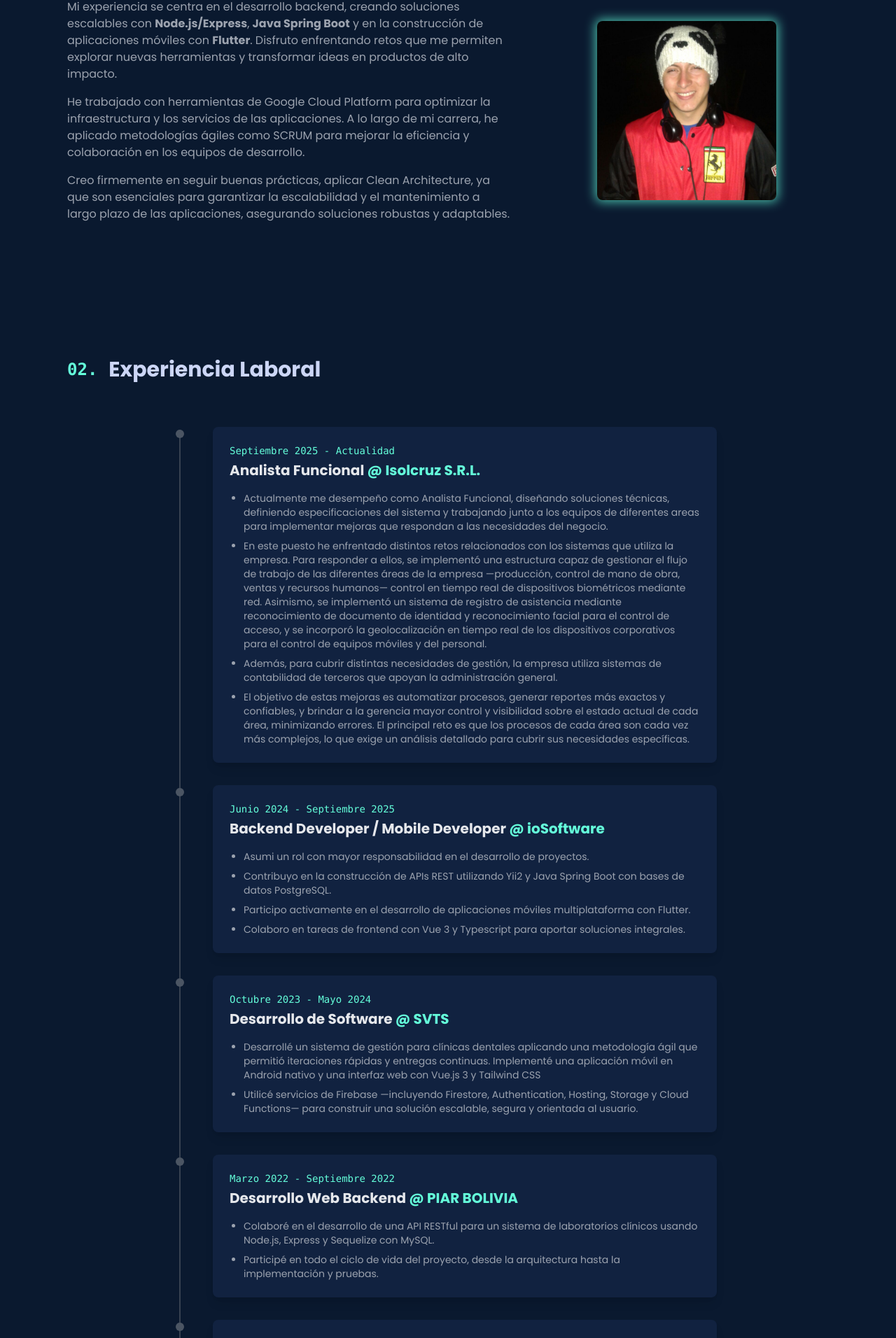
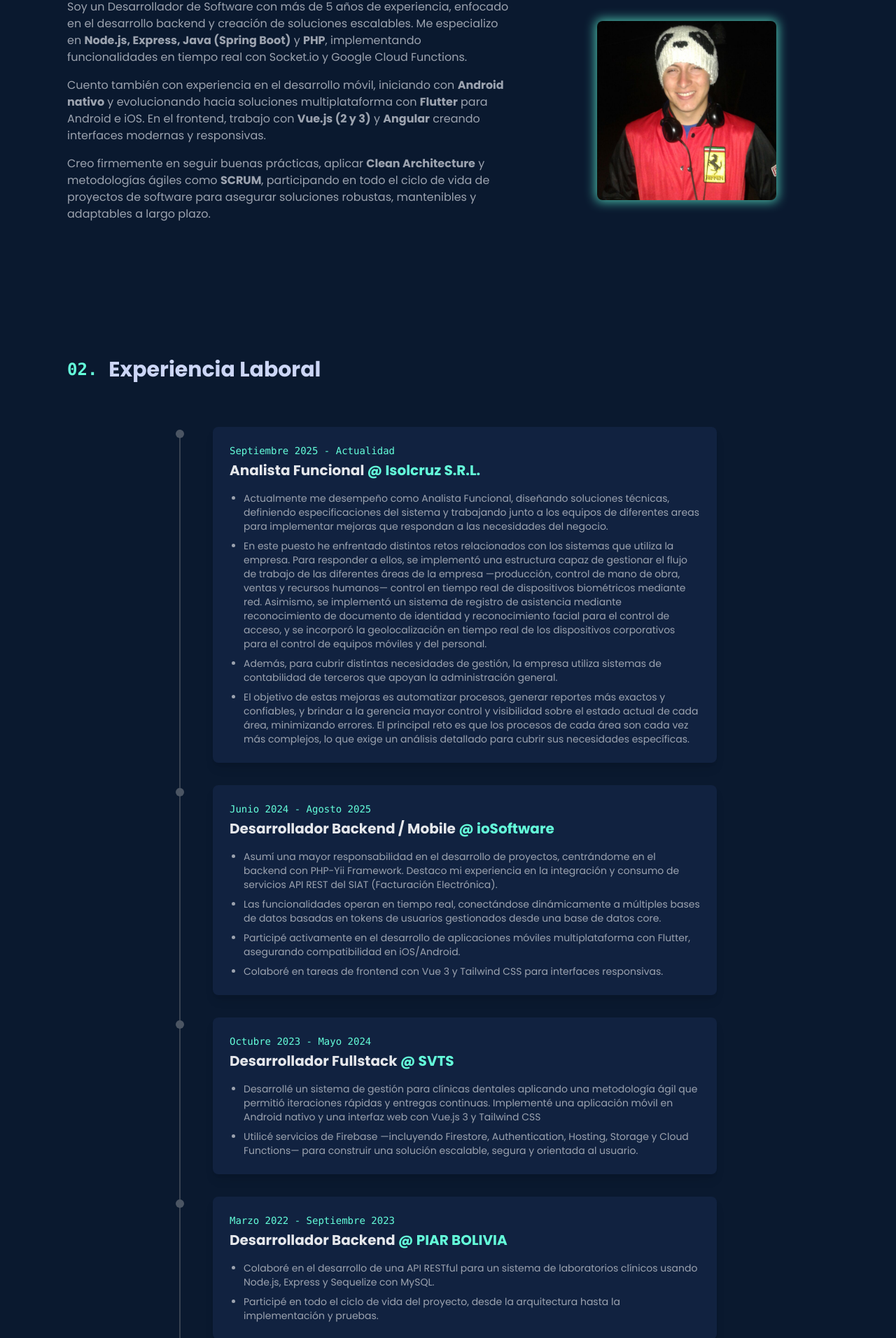
Before and after one commit to juanvictorbascopecastro/portafolio, a Vue app: page /#/ in a window 1280 px wide. Shown: the part 1046-2958 px from the top of the page at 70% size. Built offline with nearby package versions, Linux system fonts and the light colour scheme.

Commit message:
ajustando redaccion

```diff
--- a/src/features/home/components/AboutUs.vue
+++ b/src/features/home/components/AboutUs.vue
@@ -6,24 +6,14 @@
     <div class="grid grid-cols-1 md:grid-cols-5 gap-12 items-center">
       <div class="md:col-span-3 text-gray-400 space-y-4">
         <p>
-          Mi experiencia se centra en el desarrollo backend, creando soluciones
-          escalables con <strong>Node.js/Express</strong>,
-          <strong>Java Spring Boot</strong> y en la construcción de aplicaciones
-          móviles con <strong>Flutter</strong>. Disfruto enfrentando retos que
-          me permiten explorar nuevas herramientas y transformar ideas en
-          productos de alto impacto.
+          Soy un Desarrollador de Software con más de 5 años de experiencia, enfocado en el desarrollo backend y creación de soluciones escalables. Me especializo en <strong>Node.js, Express, Java (Spring Boot)</strong> y <strong>PHP</strong>, implementando funcionalidades en tiempo real con Socket.io y Google Cloud Functions.
         </p>
         <p>
-          He trabajado con herramientas de Google Cloud Platform para optimizar
-          la infraestructura y los servicios de las aplicaciones. A lo largo de
-          mi carrera, he aplicado metodologías ágiles como SCRUM para mejorar la
-          eficiencia y colaboración en los equipos de desarrollo.
+          Cuento también con experiencia en el desarrollo móvil, iniciando con <strong>Android nativo</strong> y evolucionando hacia soluciones multiplataforma con <strong>Flutter</strong> para Android e iOS. En el frontend, trabajo con <strong>Vue.js (2 y 3)</strong> y <strong>Angular</strong> creando interfaces modernas y responsivas.
         </p>
         <p>
-          Creo firmemente en seguir buenas prácticas, aplicar Clean
-          Architecture, ya que son esenciales para garantizar la escalabilidad y
-          el mantenimiento a largo plazo de las aplicaciones, asegurando
-          soluciones robustas y adaptables.
+          Creo firmemente en seguir buenas prácticas, aplicar <strong>Clean
+          Architecture</strong> y metodologías ágiles como <strong>SCRUM</strong>, participando en todo el ciclo de vida de proyectos de software para asegurar soluciones robustas, mantenibles y adaptables a largo plazo.
         </p>
       </div>
       <div class="md:col-span-2 flex justify-center">
--- a/src/features/home/components/Experience.vue
+++ b/src/features/home/components/Experience.vue
@@ -58,19 +58,19 @@ const experiences = ref<Experience[]>([
     ],
   },
   {
-    date: "Junio 2024 - Septiembre 2025",
-    title: "Backend Developer / Mobile Developer",
+    date: "Junio 2024 - Agosto 2025",
+    title: "Desarrollador Backend / Mobile",
     company: "ioSoftware",
     descriptions: [
-      "Asumi un rol con mayor responsabilidad en el desarrollo de proyectos.",
-      "Contribuyo en la construcción de APIs REST utilizando Yii2 y Java Spring Boot con bases de datos PostgreSQL. ",
-      "Participo activamente en el desarrollo de aplicaciones móviles multiplataforma con Flutter. ",
-      "Colaboro en tareas de frontend con Vue 3 y Typescript para aportar soluciones integrales. ",
+      "Asumí una mayor responsabilidad en el desarrollo de proyectos, centrándome en el backend con PHP-Yii Framework. Destaco mi experiencia en la integración y consumo de servicios API REST del SIAT (Facturación Electrónica).",
+      "Las funcionalidades operan en tiempo real, conectándose dinámicamente a múltiples bases de datos basadas en tokens de usuarios gestionados desde una base de datos core.",
+      "Participé activamente en el desarrollo de aplicaciones móviles multiplataforma con Flutter, asegurando compatibilidad en iOS/Android.",
+      "Colaboré en tareas de frontend con Vue 3 y Tailwind CSS para interfaces responsivas.",
     ],
   },
   {
     date: "Octubre 2023 - Mayo 2024",
-    title: "Desarrollo de Software",
+    title: "Desarrollador Fullstack",
     company: "SVTS",
     descriptions: [
       "Desarrollé un sistema de gestión para clínicas dentales aplicando una metodología ágil que permitió iteraciones rápidas y entregas continuas. Implementé una aplicación móvil en Android nativo y una interfaz web con Vue.js 3 y Tailwind CSS",
@@ -78,8 +78,8 @@ const experiences = ref<Experience[]>([
     ],
   },
   {
-    date: "Marzo 2022 - Septiembre 2022",
-    title: "Desarrollo Web Backend",
+    date: "Marzo 2022 - Septiembre 2023",
+    title: "Desarrollador Backend",
     company: "PIAR BOLIVIA",
     descriptions: [
       "Colaboré en el desarrollo de una API RESTful para un sistema de laboratorios clínicos usando Node.js, Express y Sequelize con MySQL. ",
@@ -87,8 +87,8 @@ const experiences = ref<Experience[]>([
     ],
   },
   {
-    date: "Marzo 2022 - Junio 2022",
-    title: "Desarrollo de Aplicaciones Web",
+    date: "2021 - 2022",
+    title: "Desarrollador Full Stack",
     company: "INFOX TECNOLOGIA",
     descriptions: [
       "Desarrollé un sistema de gestión contable en modalidad remota utilizando Angular y Entity Framework Core con SQL Server. ",
--- a/src/features/home/components/Project.vue
+++ b/src/features/home/components/Project.vue
@@ -132,29 +132,29 @@ const projects = ref<Project[]>([
     tags: ["Flutter", "Firebase", "API REST worldcup26.ir"],
   },
   {
-    title: "Soft Clinic",
+    title: "Softclinic",
     description:
-      "Sistema SAS para la gestión integral de clínicas dentales, con plataforma web.",
+      "Sistema SaaS para la gestión integral de clínicas dentales, con plataforma web, automatización con IA y WhatsApp.",
     links: [
+      {
+        url: "https://softclinic.site.je",
+        type: "web",
+        description: "Ver plataforma principal",
+      },
       {
         url: "https://soft-clinic-system.web.app",
         type: "web",
-        description: "Ver plataforma web",
-      },
-      {
-        url: "https://soft-clinic-87f483.gitlab.io",
-        type: "web",
-        description: "Pagona Web",
+        description: "Ver plataforma alternativa",
       },
     ],
     tags: [
       "Vue 3",
+      "WhatsApp API",
+      "Inteligencia Artificial",
       "Firestore",
       "Cloud Functions",
-      "Firestorage",
       "TailwindCSS",
-      "SAS (Software as a Service)",
-      "Multitenancy",
+      "SaaS",
     ],
   },
   {
```
Also changed, not shown: 1 other file (tests, documents, lock files or other folders).
